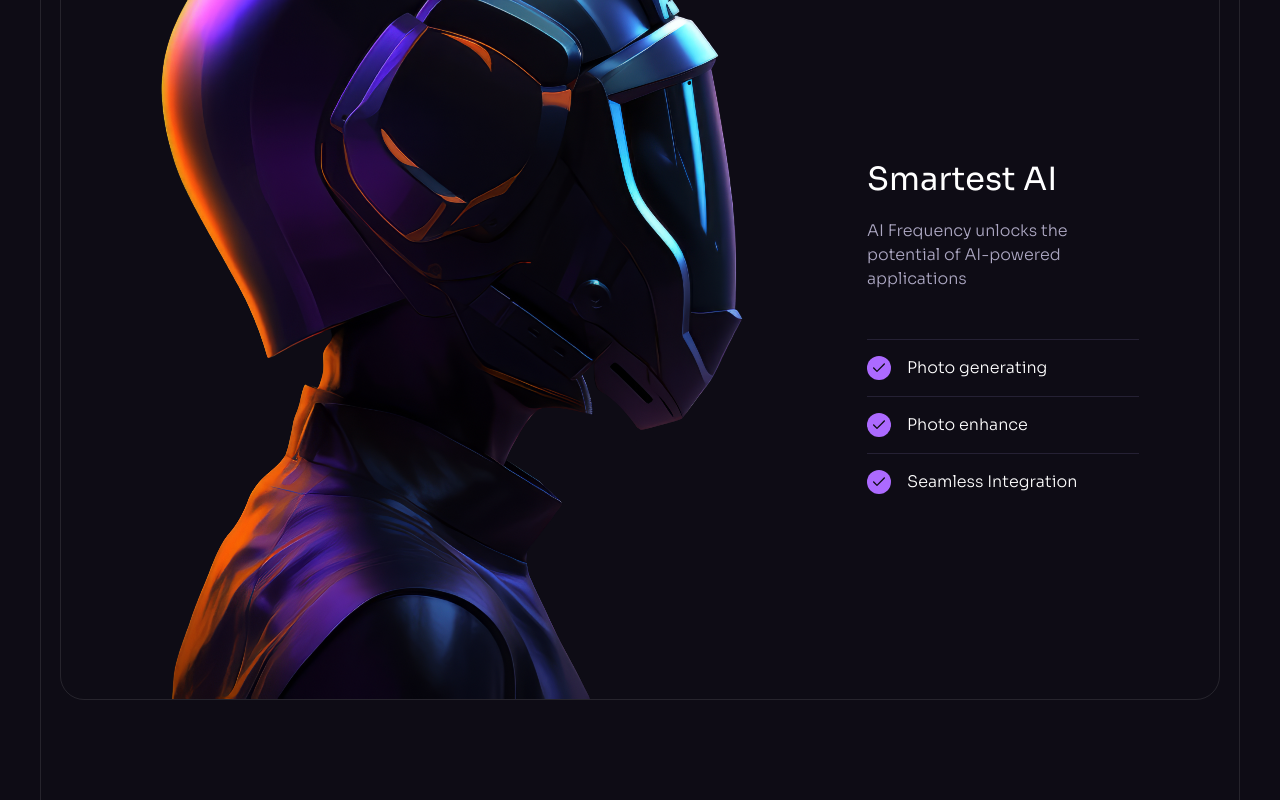
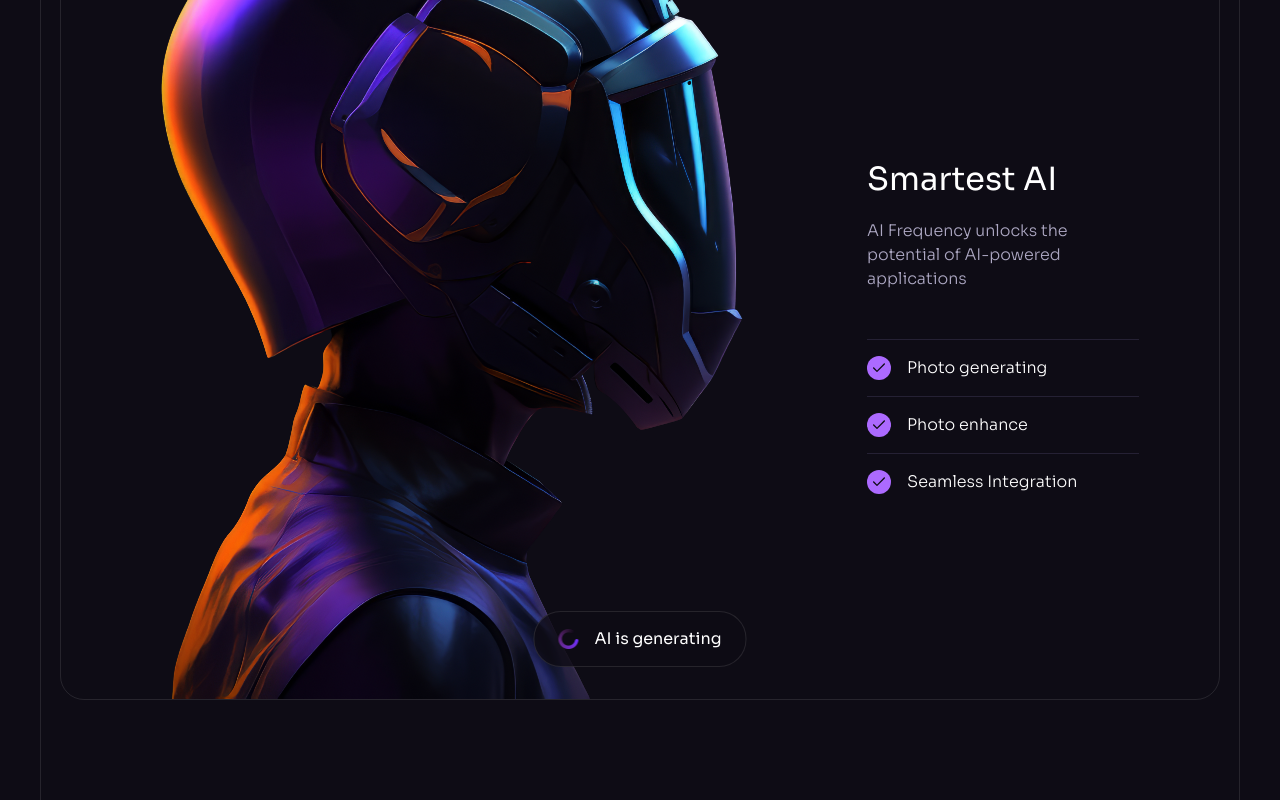
Before and after one commit to GenadiKozarev/react-tailwind-vite-ai-frequency-website, a React (Vite) app: page / in a window 1280 px wide. Shown: the part 4146-4946 px from the top of the page. Built offline with nearby package versions, Linux system fonts and the light colour scheme.

Commit message:
add 'AI is generating' pill at the bottom of Services->service1 section

```diff
--- a/src/components/Services.jsx
+++ b/src/components/Services.jsx
@@ -2,6 +2,7 @@ import Section from "./Section";
 import Heading from "./Heading";
 import { check, service1 } from "../assets";
 import { aiFrequencyServices } from "../constants";
+import Generating from "./Generating";
 
 const Services = () => {
   return (
@@ -31,13 +32,18 @@ const Services = () => {
               </p>
               <ul className="body-2">
                 {aiFrequencyServices.map((item, index) => (
-                  <li key={index} className="flex items-start py-4 border-t border-n-6">
+                  <li
+                    key={index}
+                    className="flex items-start py-4 border-t border-n-6"
+                  >
                     <img src={check} width={24} height={24} />
                     <p className="ml-4">{item}</p>
                   </li>
                 ))}
               </ul>
             </div>
+
+            <Generating className="absolute left-4 right-4 bottom-4 border-n-1/10 border lg:left-1/2 lg:right-auto lg:bottom-8 lg:-translate-x-1/2" />
           </div>
         </div>
       </div>
```
